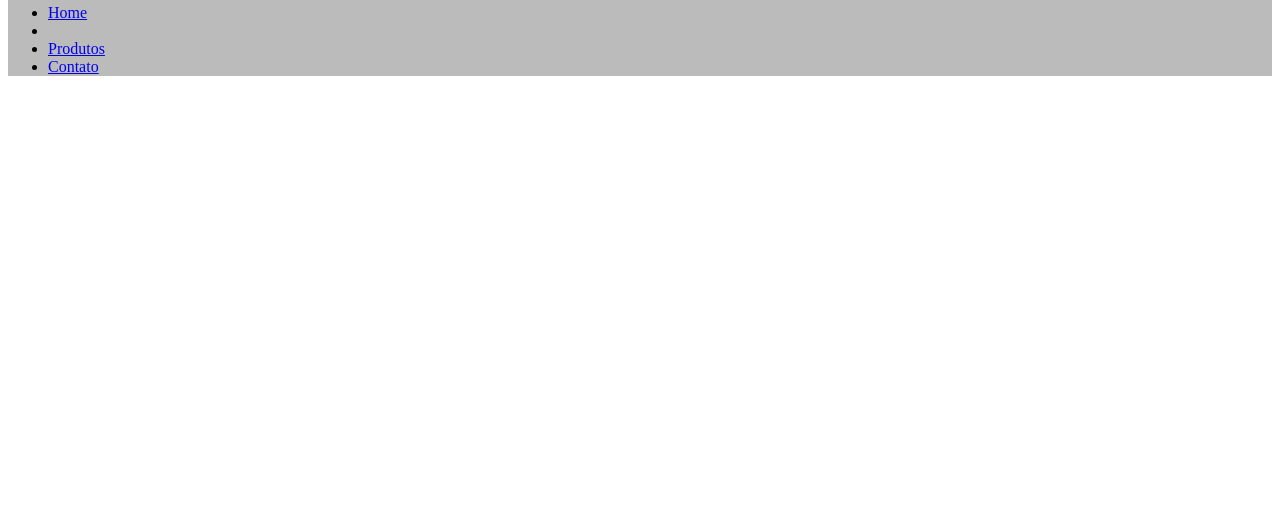
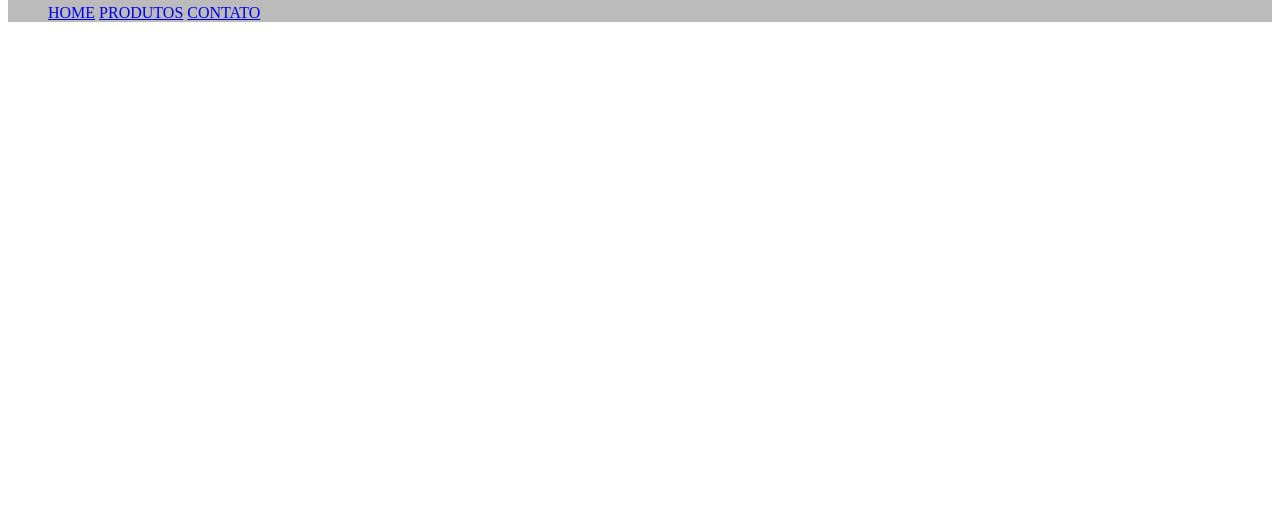
Before and after one commit to karolpombal/barbearia-2.0, a plain HTML site: page index.html in a window 1280 px wide. Shown: the part 292-800 px from the top of the page. Drawn offline with Linux system fonts and the light colour scheme.

Commit message:
Update style.css

```diff
--- a/style.css
+++ b/style.css
@@ -1,3 +1,11 @@
 header {
 background: #BBBBBB;
 }
+
+nav li {
+display: inline;
+}
+
+nav a {
+text-transform: uppercase;
+}
```
